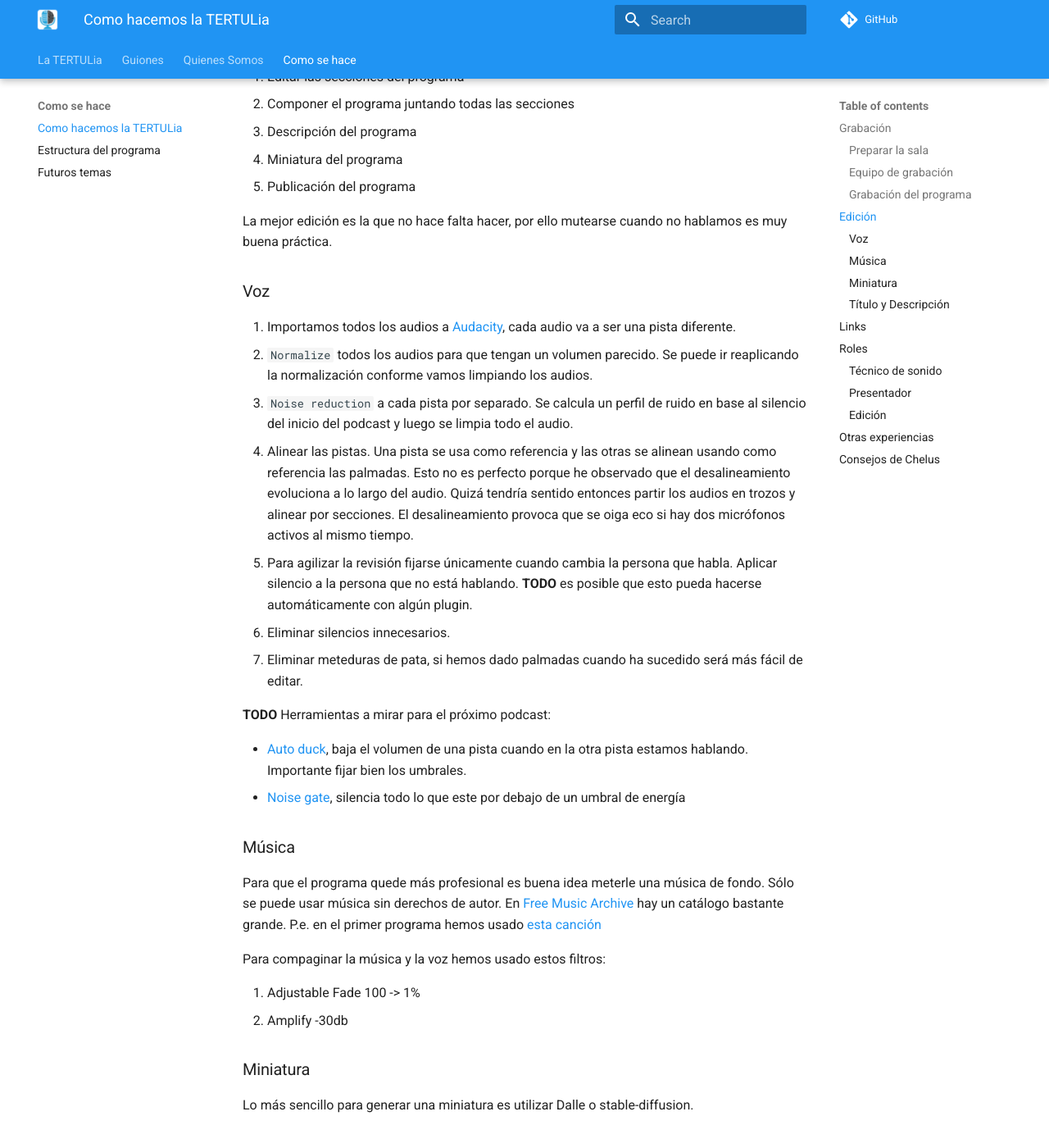
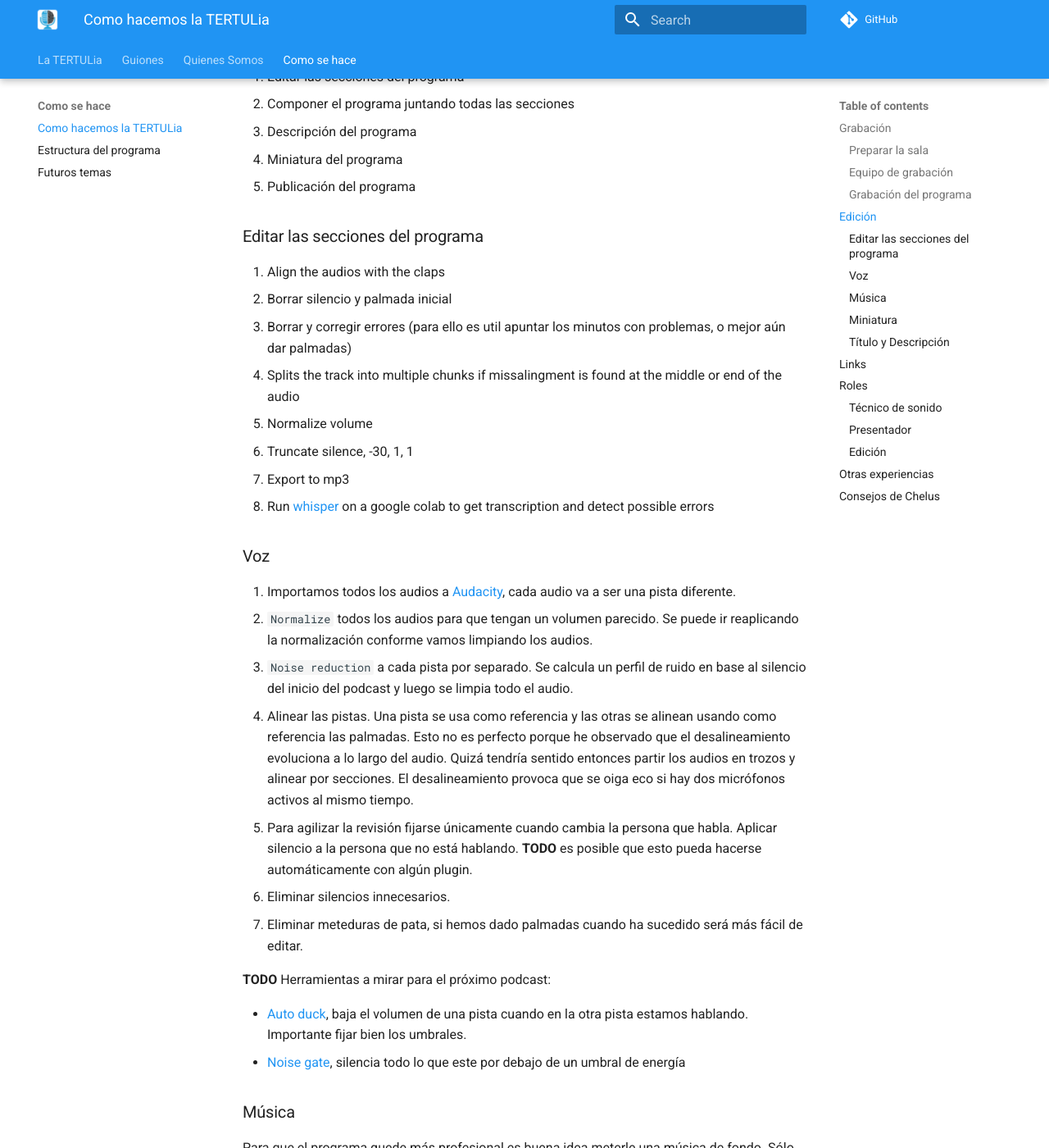
Before and after one commit to ironbar/tertulia_inteligencia_artificial, an MkDocs documentation site: the page built from docs/como-se-hace/como-hacemos-la-tertulia.md, in a window 1280 px wide and 1400 px high, scrolled down 1521 px. Shown: the whole window at 82% size. Built offline with MkDocs 1.6.1 and Material for MkDocs 9.7.7, drawn with Linux system fonts in a browser that asks for light colours; comment, search, counter and statistics services are not loaded; some of the changed text lies outside the part shown.

Commit message:
actualizando documentación

```diff
--- a/docs/como-se-hace/como-hacemos-la-tertulia.md
+++ b/docs/como-se-hace/como-hacemos-la-tertulia.md
@@ -47,7 +47,16 @@ La edición puede dividirse en los siguientes pasos:
 4. Miniatura del programa
 5. Publicación del programa
 
-La mejor edición es la que no hace falta hacer, por ello mutearse cuando no hablamos es muy buena práctica.
+### Editar las secciones del programa
+
+1. Align the audios with the claps
+1. Borrar silencio y palmada inicial
+1. Borrar y corregir errores (para ello es util apuntar los minutos con problemas, o mejor aún dar palmadas)
+1. Splits the track into multiple chunks if missalingment is found at the middle or end of the audio
+1. Normalize volume
+1. Truncate silence, -30, 1, 1
+1. Export to mp3
+1. Run [whisper](https://colab.research.google.com/drive/1nq8bg4y6V8FY3IJ3qIYg1Kw785oq_9TJ#scrollTo=Cub5GGnyXgEi) on a google colab to get transcription and detect possible errors
 
 ### Voz
 
@@ -81,7 +90,8 @@ Para compaginar la música y la voz hemos usado estos filtros:
 
 ### Miniatura
 
-Lo más sencillo para generar una miniatura es utilizar Dalle o stable-diffusion.
+Lo más sencillo para generar una miniatura es utilizar [Dalle2](https://labs.openai.com/) o incluso mejor [bing](bing.com/chat).
+Utilizar como texto de entrada el título del programa o algun tema que haya salido en el programa.
 
 ### Título y Descripción
 
```
